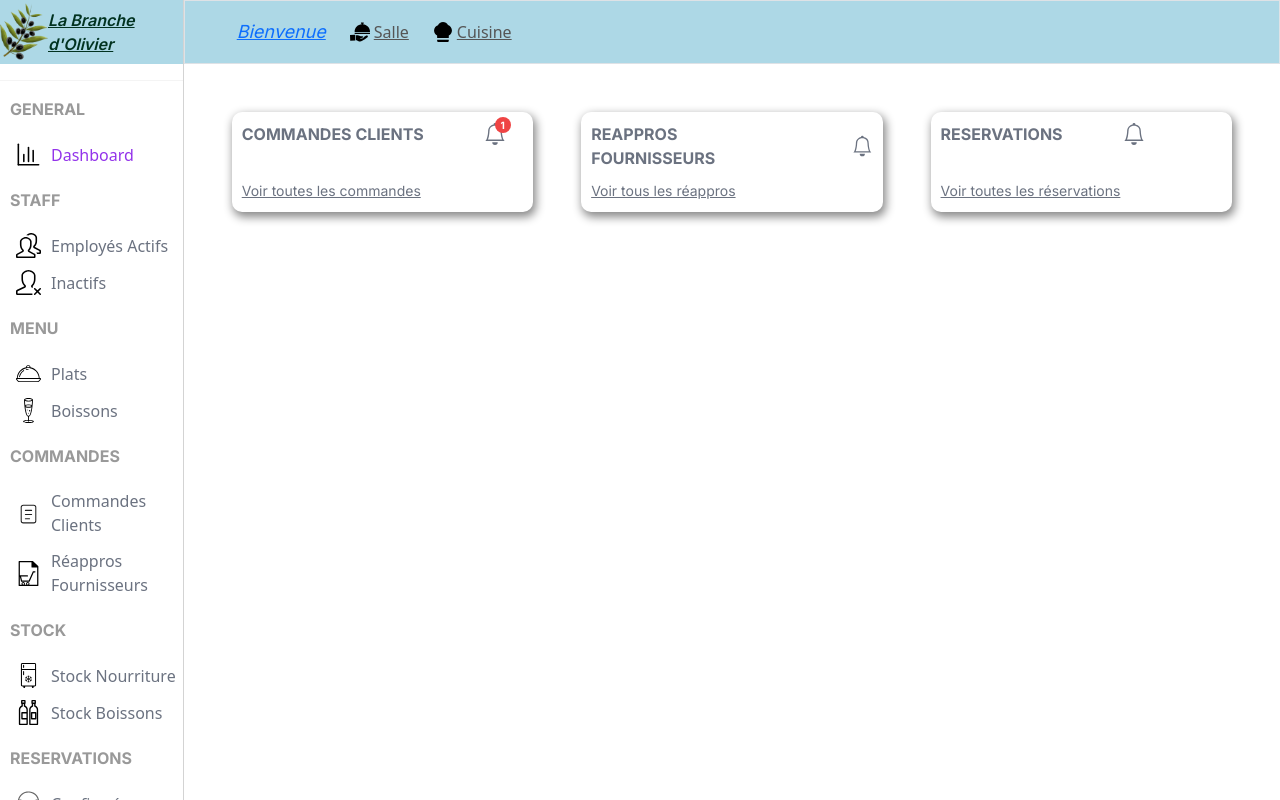
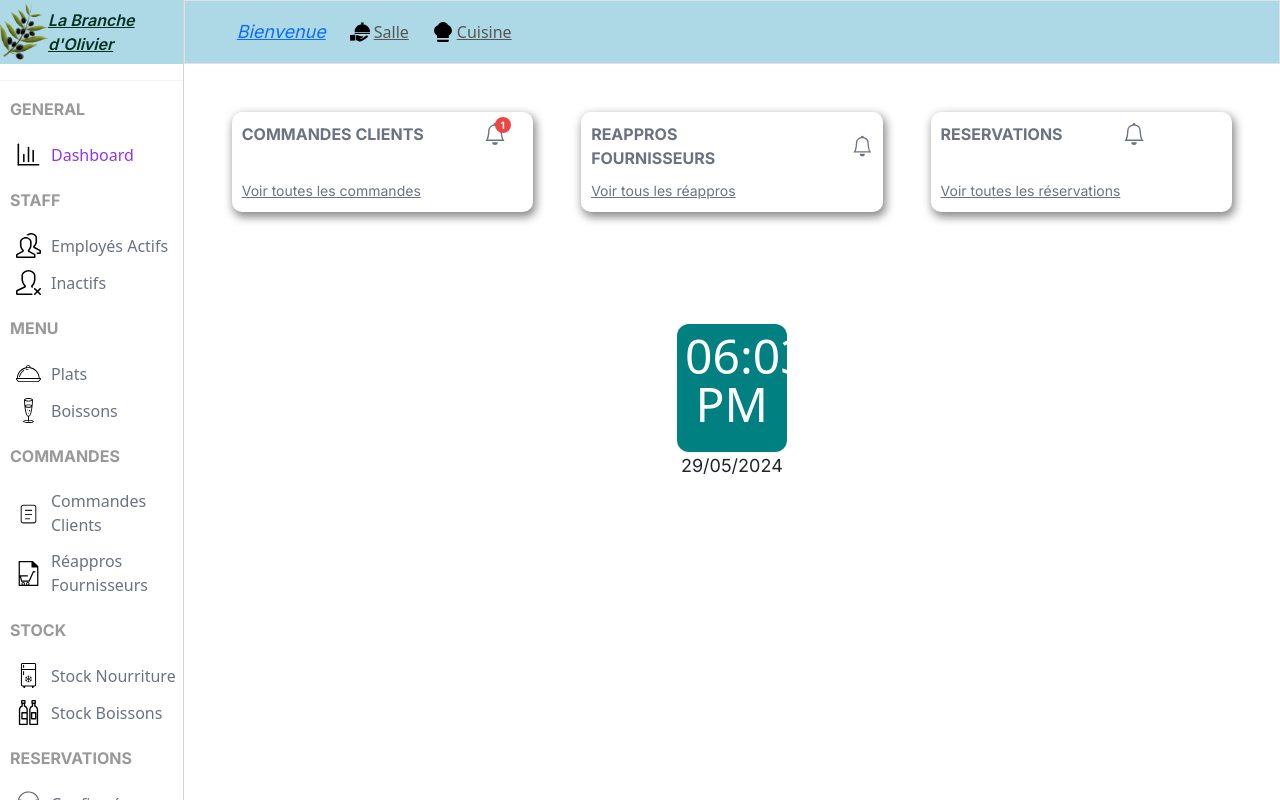
Before and after one commit to alain17-web/restaurantManager, a React (Vite) app in the folder restaurant-manager-ui/: page /dashboard in a window 1280 px wide. Shown: the top 800 px of the page. Built offline with nearby package versions, Linux system fonts and the light colour scheme.

Commit message:
ADD DateDisplay on Dashboard

```diff
--- /dev/null
+++ b/restaurant-manager-ui/src/components/dateDisplay/DateDisplay.tsx
@@ -0,0 +1,21 @@
+
+
+const CurrentDate = () => {
+    const currentDate = new Date();
+
+
+    const day = currentDate.getDate().toString().padStart(2, '0');
+    const month = (currentDate.getMonth() + 1).toString().padStart(2, '0');
+    const year = currentDate.getFullYear();
+
+
+    const formattedDate = `${day}/${month}/${year}`;
+
+    return (
+        <div className={'w-full h-auto'}>
+            <p className={"text-lg text-center font-inter"}> {formattedDate}</p>
+        </div>
+    );
+};
+
+export default CurrentDate;
--- a/restaurant-manager-ui/src/pages/dashboard/Dashboard.tsx
+++ b/restaurant-manager-ui/src/pages/dashboard/Dashboard.tsx
@@ -2,19 +2,29 @@
 import DashboardSidebar from "../../components/dashboardSidebar/DashboardSidebar.tsx";
 import DashboardNavbar from "../../components/dashboardNavbar/DashboardNavbar.tsx";
 import Widget from "../../components/widget/Widget.tsx";
+import TimeDisplay from "../../components/timeDisplay/TimeDisplay.tsx";
+import {useState} from "react";
+import DateDisplay from "../../components/dateDisplay/DateDisplay.tsx";
 
 const Dashboard = () => {
+
     return (
-        <section className={"flex"}>
+        <section className={"h-auto flex"}>
             <DashboardSidebar/>
             <div className={"flex-[6]"}>
                 <DashboardNavbar/>
 
                 <div className={"flex p-5 gap-5"}>
-                <Widget type={"commandes"}/>
-                <Widget type={"reappros"}/>
-                <Widget type={"reservations"}/>
+                    <Widget type={"commandes"}/>
+                    <Widget type={"reappros"}/>
+                    <Widget type={"reservations"}/>
                 </div>
+                <div className={"w-[10%] h-auto mx-auto mt-16 bg-[#008080] p-2 rounded-xl"}>
+                    <TimeDisplay/>
+                </div>
+                <DateDisplay/>
+
+
             </div>
         </section>
     );
```
